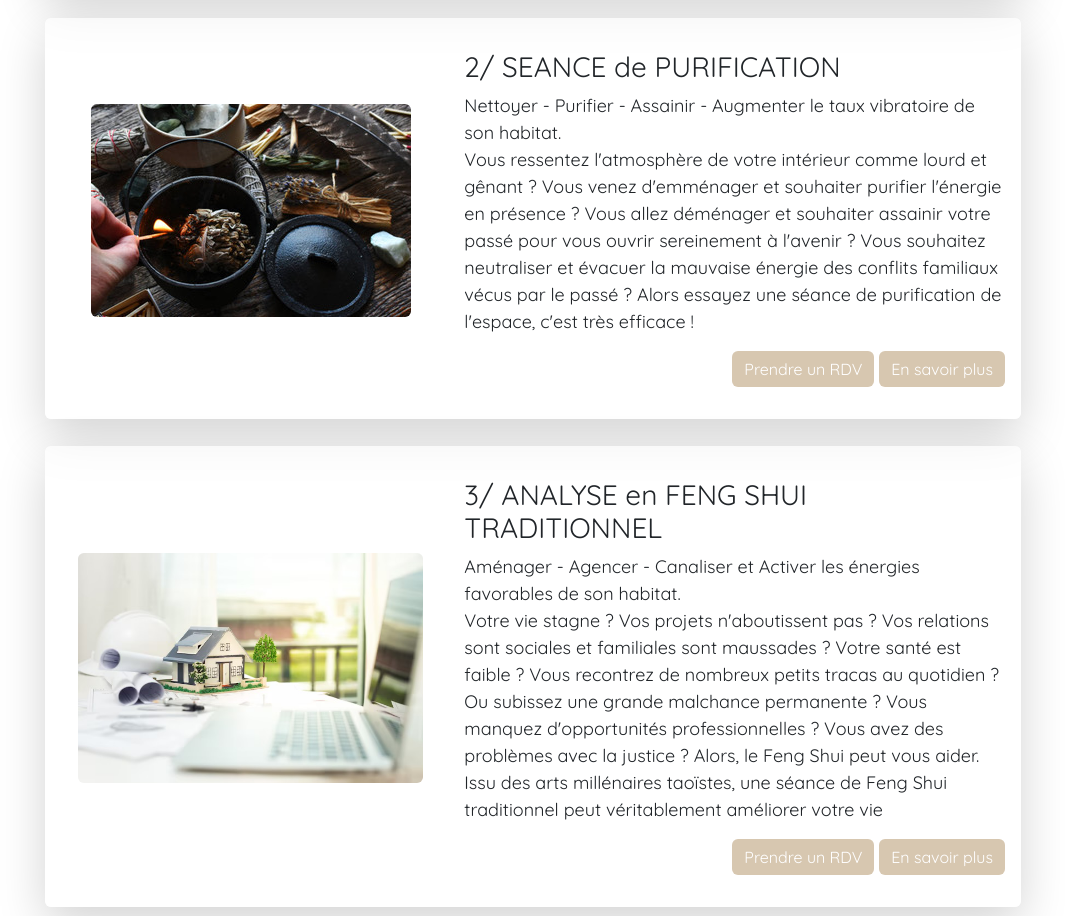
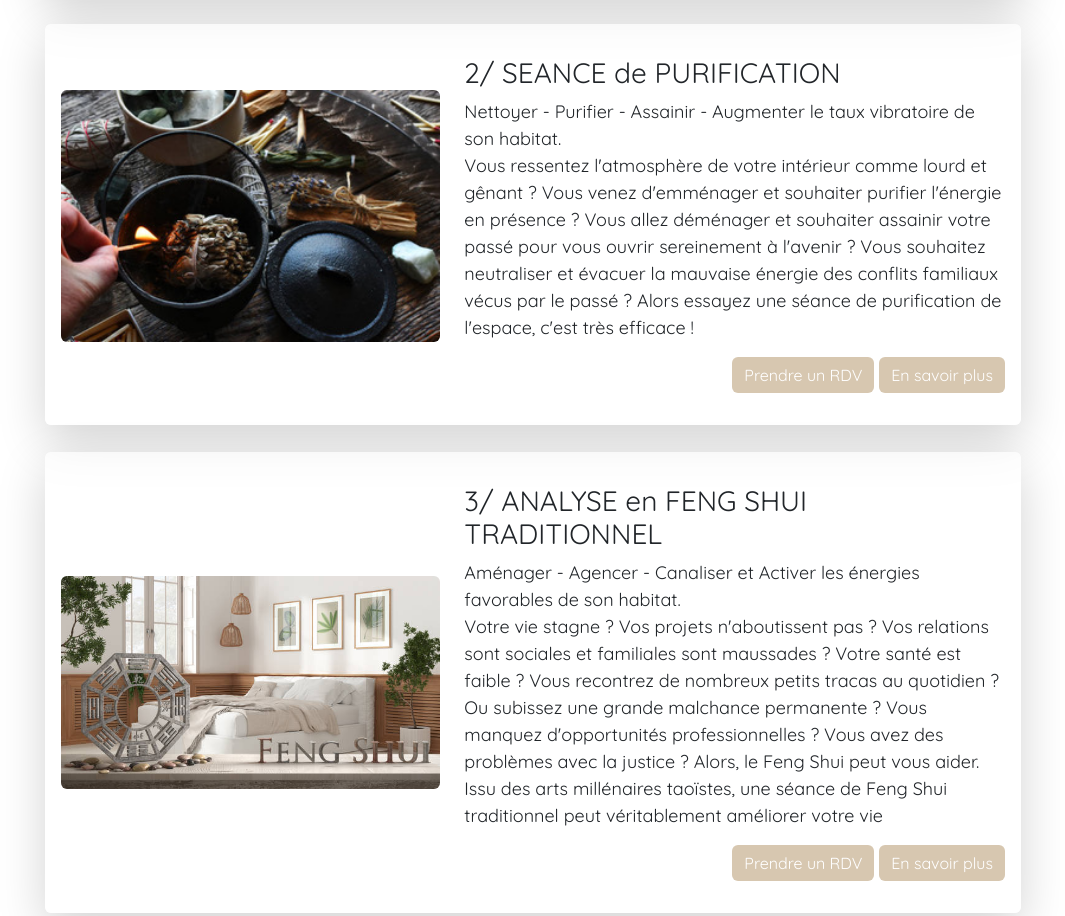
Before and after one commit to mathieukapfer/www, a plain HTML site: page index.html in a window 1280 px wide. Shown: the part 2238-3154 px from the top of the page, without its empty margins (107-1172 px from the left). Drawn offline with nearby package versions, Linux system fonts and the light colour scheme; a web font is replaced by a local one.

Commit message:
images +  fs-presta

```diff
--- a/index.html
+++ b/index.html
@@ -376,7 +376,7 @@
           <div class="row align-items-center">
             <div class="col-md-5">
               <p style="text-align: center;">
-                <img src="res/purification.jpeg" alt="nettoyage & purification des lieux" class="img-fluid rounded">
+                <img src="res/purification.jpeg" alt="nettoyage & purification des lieux" class="img-fluid rounded w-100">
               </p>
             </div>
             <div class="col-md-7">
@@ -384,7 +384,6 @@
               Nettoyer - Purifier - Assainir - Augmenter le taux vibratoire de son habitat.
               <p class="text-justify">Vous ressentez l'atmosphère de votre intérieur comme lourd et gênant&nbsp;? Vous venez d'emménager et souhaiter purifier l'énergie en présence&nbsp;? Vous allez déménager et souhaiter assainir votre passé pour vous ouvrir sereinement à l'avenir&nbsp;? Vous souhaitez neutraliser et évacuer la mauvaise énergie des conflits familiaux vécus par le passé&nbsp;? Alors essayez une séance de purification de l'espace, c'est très efficace !
                 <!-- Bouton pour afficher la section offre-2 -->
-              <!-- Bouton pour afficher la section offre-1 -->
               <p class="d-block ms-auto text-end">
                 <a class="btn btn-primary show" style="border:none; background-color:#d7c7b0" href="#contact">Prendre un RDV</a>
                 <button class="btn btn-primary show " style="border:none; background-color:#d7c7b0" data-bs-toggle="collapse" data-bs-target="#section-offre-2">
@@ -422,9 +421,7 @@
         <div id="offre-3" class="shadow-lg rounded" style="background-color: rgba(255, 255, 255, 0.6); padding:1rem;">
           <div class="row align-items-center">
             <div class="col-md-5">
-              <p style="text-align: center;">
-                <img src="res/maison.jpg" alt="Total bien-être" class="img-fluid rounded" style="max-height:230px">
-              </p>
+              <img src="res/fs-presta.jpg" alt="Total bien-être" class="img-fluid rounded w-100">
             </div>
             <div class="col-md-7">
               <h3>3/ ANALYSE en FENG SHUI TRADITIONNEL &nbsp;&nbsp;&nbsp;&nbsp;</h3>
```
Also changed, not shown: res/arrow.png (added), res/dragon-2.jpg (added), res/fs-lac.jpg (added), res/fs-luopan.jpg (added), res/fs-presta.jpg (added).
